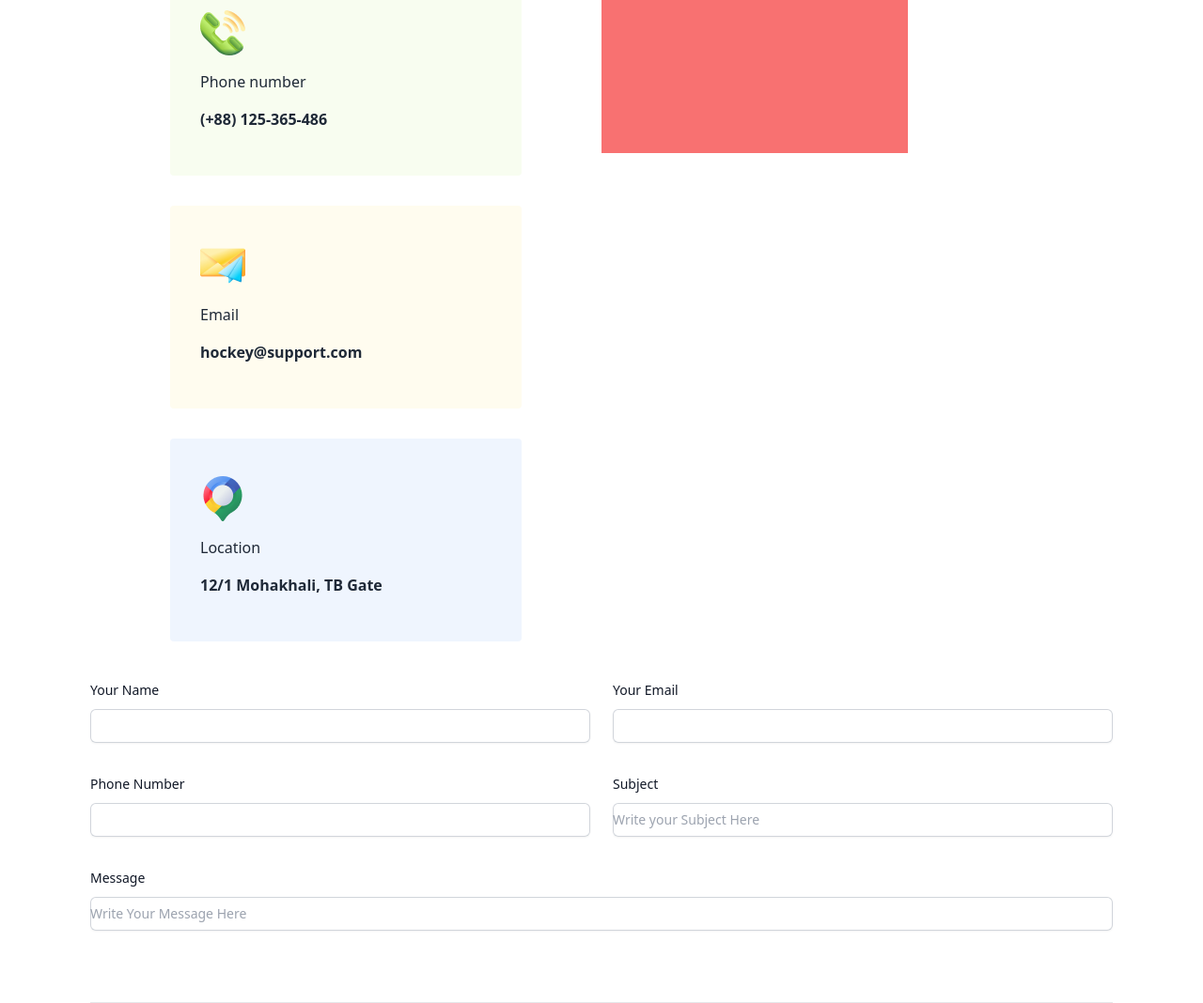
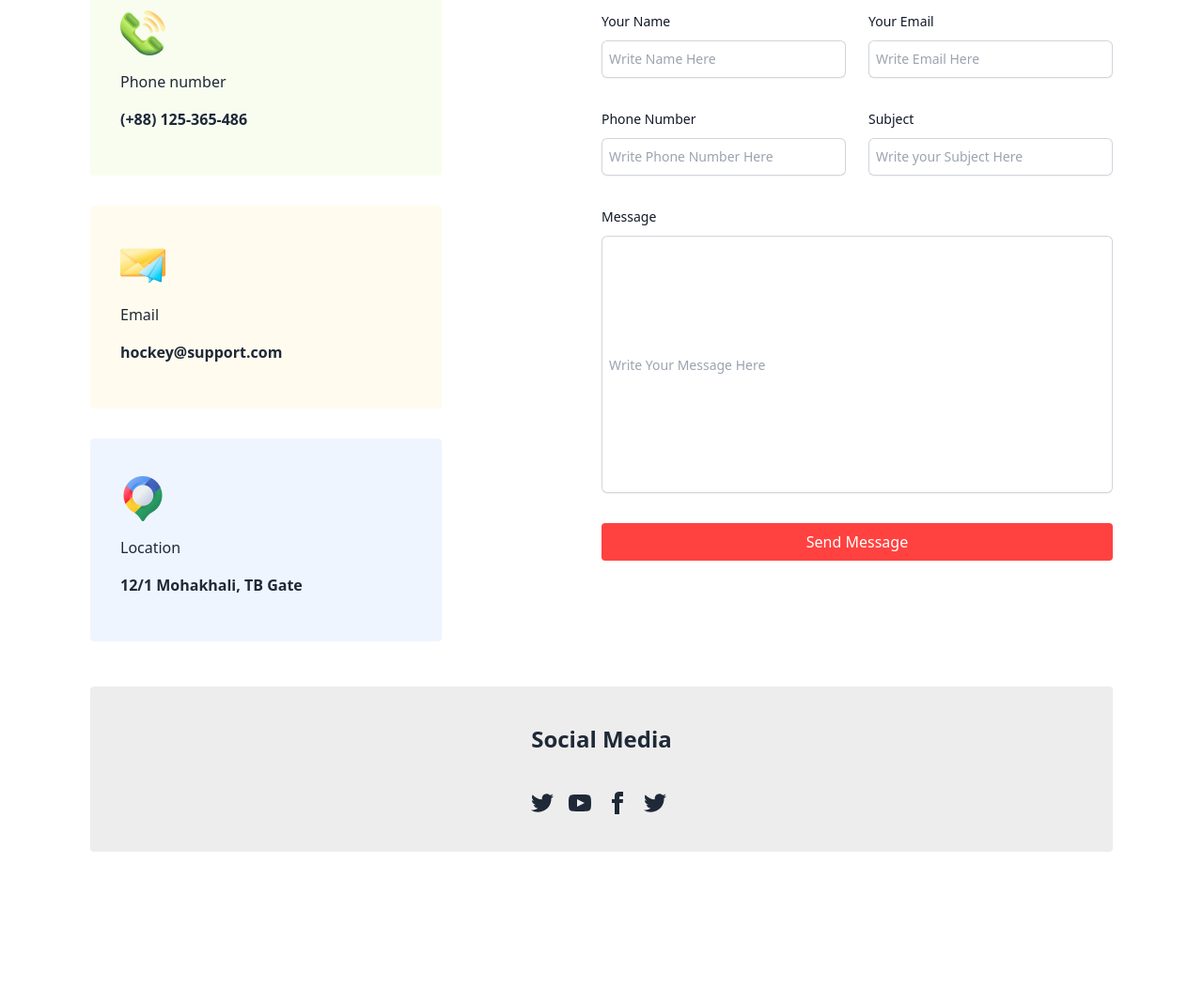
Before and after one commit to Palash-Halder/Hockeys-Landing-Page, a plain HTML site: page index.html in a window 1280 px wide. Shown: the part 4366-5434 px from the top of the page at 94% size. After the commit the page ends 5321 px from the top, so only its background shows below. Drawn offline with nearby package versions, Linux system fonts and the light colour scheme.

Commit message:
get in touch sected complete

```diff
--- a/index.html
+++ b/index.html
@@ -308,12 +308,12 @@
          <!-- ========== Get in Touch Section ========== -->
 
          <section class="mt-24 lg:mt-36">
-          <h2 class="text-2xl text-center font-bold">Clients Questions</h2>
+          <h2 class="text-2xl text-center font-bold">Get in Touch</h2>
           <p class="text-center pt-4 max-w-[600px] mx-auto ">The ball is just the beginning. The rest of your soccer journey is yet to be written. The vibrant graphics shimmer under a pearlescent finish.</p>
 
           <div class="grid grid-flow-row lg:grid-cols-2 mt-16">
 
-            <div class="grid grid-flow-row gap-8 lg:justify-center">
+            <div class="grid grid-flow-row gap-8 ">
               <div class="w-[374px] h-[216px] bg-[#BCED6D1A] p-8 rounded ">
                 <figure><img class="py-2" src="./images/phone.png" alt="Movie"/></figure>
                 <p class="py-2">Phone number</p>
@@ -331,37 +331,33 @@
               </div>
             </div>
 
-            <div class="w-3/5 h-48 bg-red-400 ">
-
-            </div>
-          </div>
-         </section>
-
-         <section>
+            <div >
                 <form>
-            <div class="space-y-12">
-
-              <div class="border-b border-gray-900/10 pb-12">
-
                       <div class="mt-10 grid grid-cols-1 gap-x-6 gap-y-8 sm:grid-cols-6">
                         <div class="sm:col-span-3">
                           <label for="first-name" class="block text-sm font-medium leading-6 text-gray-900">Your Name</label>
                           <div class="mt-2">
-                      <input type="text" name="first-name" id="first-name " autocomplete="given-name" class="block w-full rounded-md border-0 py-1.5 text-gray-900 shadow-sm ring-1 ring-inset ring-gray-300 placeholder:text-gray-400 focus:ring-2 focus:ring-inset focus:ring-indigo-600 sm:text-sm sm:leading-6">
+                            <input type="text" name="first-name" id="first-name "
+                            placeholder="Write Name Here"
+                            autocomplete="given-name" class="block w-full rounded-md border-0 p-2 text-gray-900 shadow-sm ring-1 ring-inset ring-gray-300 placeholder:text-gray-400 focus:ring-2 focus:ring-inset focus:ring-indigo-600 sm:text-sm sm:leading-6">
                           </div>
                         </div>
 
                         <div class="sm:col-span-3">
                           <label for="last-name" class="block text-sm font-medium leading-6 text-gray-900">Your Email</label>
                           <div class="mt-2">
-                      <input type="text" name="last-name" id="last-name" autocomplete="family-name" class="block w-full rounded-md border-0 py-1.5 text-gray-900 shadow-sm ring-1 ring-inset ring-gray-300 placeholder:text-gray-400 focus:ring-2 focus:ring-inset focus:ring-indigo-600 sm:text-sm sm:leading-6">
+                            <input type="text" name="last-name" id="last-name"
+                            placeholder="Write Email Here"
+                            autocomplete="family-name" class="block w-full rounded-md border-0 p-2 text-gray-900 shadow-sm ring-1 ring-inset ring-gray-300 placeholder:text-gray-400 focus:ring-2 focus:ring-inset focus:ring-indigo-600 sm:text-sm sm:leading-6">
                           </div>
                         </div>
 
                         <div class="sm:col-span-3">
                           <label for="first-name" class="block text-sm font-medium leading-6 text-gray-900">Phone Number</label>
                           <div class="mt-2">
-                      <input type="text" name="first-name" id="first-name" autocomplete="given-name" class="block w-full rounded-md border-0 py-1.5 text-gray-900 shadow-sm ring-1 ring-inset ring-gray-300 placeholder:text-gray-400 focus:ring-2 focus:ring-inset focus:ring-indigo-600 sm:text-sm sm:leading-6">
+                            <input type="text" name="first-name" id="first-name"
+                            placeholder="Write Phone Number Here"
+                            autocomplete="given-name" class="block w-full rounded-md border-0 p-2 text-gray-900 shadow-sm ring-1 ring-inset ring-gray-300 placeholder:text-gray-400 focus:ring-2 focus:ring-inset focus:ring-indigo-600 sm:text-sm sm:leading-6">
                           </div>
                         </div>
 
@@ -370,20 +366,35 @@
                           <div class="mt-2">
                             <input type="text" name="last-name" id="last-name"
                             placeholder="Write your Subject Here"
-                      autocomplete="family-name" class="block w-full rounded-md border-0 py-1.5 text-gray-900 shadow-sm ring-1 ring-inset ring-gray-300 placeholder:text-gray-400 focus:ring-2 focus:ring-inset focus:ring-indigo-600 sm:text-sm sm:leading-6">
+                            autocomplete="family-name" class="block w-full rounded-md border-0 p-2 text-gray-900 shadow-sm ring-1 ring-inset ring-gray-300 placeholder:text-gray-400 focus:ring-2 focus:ring-inset focus:ring-indigo-600 sm:text-sm sm:leading-6">
                           </div>
                         </div>
 
                         <div class="sm:col-span-6 row-span-4">
                           <label for="email" class="block text-sm font-medium leading-6 text-gray-900">Message</label>
                           <div class="mt-2">
-                      <input id="email" name="email" type="email" placeholder="Write Your Message Here" class="block w-full rounded-md border-0 py-1.5 text-gray-900 shadow-sm ring-1 ring-inset ring-gray-300 placeholder:text-gray-400 focus:ring-2 focus:ring-inset focus:ring-indigo-600 sm:text-sm sm:leading-6">
+                            <input id="email" name="email" type="email" placeholder="Write Your Message Here" aria-placeholder="4" class="block w-full h-[274px] rounded-md border-0 p-2 text-gray-900 shadow-sm ring-1 ring-inset ring-gray-300 placeholder:text-gray-400 focus:ring-2 focus:ring-inset focus:ring-indigo-600 sm:text-sm sm:leading-6">
                           </div>
+
 
                       </div>
                     </div>
+                    <button class="sm:col-span-6 row-span-4 w-full px-24 py-2 my-8 rounded text-white bg-[#FF4240]">Send Message</button>
+                </form>
             </div>
-          </form>
+          </div>
+         </section>
+
+         <section class="Social Media">
+          <div class="footer p-10 bg-[#13131813] my-12 grid grid-flow-row justify-center rounded">
+              <div class="text-2xl font-semibold">Social Media</div>
+              <div class="grid grid-flow-col gap-4">
+                <a><svg xmlns="http://www.w3.org/2000/svg" width="24" height="24" viewBox="0 0 24 24" class="fill-current"><path d="M24 4.557c-.883.392-1.832.656-2.828.775 1.017-.609 1.798-1.574 2.165-2.724-.951.564-2.005.974-3.127 1.195-.897-.957-2.178-1.555-3.594-1.555-3.179 0-5.515 2.966-4.797 6.045-4.091-.205-7.719-2.165-10.148-5.144-1.29 2.213-.669 5.108 1.523 6.574-.806-.026-1.566-.247-2.229-.616-.054 2.281 1.581 4.415 3.949 4.89-.693.188-1.452.232-2.224.084.626 1.956 2.444 3.379 4.6 3.419-2.07 1.623-4.678 2.348-7.29 2.04 2.179 1.397 4.768 2.212 7.548 2.212 9.142 0 14.307-7.721 13.995-14.646.962-.695 1.797-1.562 2.457-2.549z"></path></svg></a>
+                <a><svg xmlns="http://www.w3.org/2000/svg" width="24" height="24" viewBox="0 0 24 24" class="fill-current"><path d="M19.615 3.184c-3.604-.246-11.631-.245-15.23 0-3.897.266-4.356 2.62-4.385 8.816.029 6.185.484 8.549 4.385 8.816 3.6.245 11.626.246 15.23 0 3.897-.266 4.356-2.62 4.385-8.816-.029-6.185-.484-8.549-4.385-8.816zm-10.615 12.816v-8l8 3.993-8 4.007z"></path></svg></a>
+                <a><svg xmlns="http://www.w3.org/2000/svg" width="24" height="24" viewBox="0 0 24 24" class="fill-current"><path d="M9 8h-3v4h3v12h5v-12h3.642l.358-4h-4v-1.667c0-.955.192-1.333 1.115-1.333h2.885v-5h-3.808c-3.596 0-5.192 1.583-5.192 4.615v3.385z"></path></svg></a>
+                <a><svg xmlns="http://www.w3.org/2000/svg" width="24" height="24" viewBox="0 0 24 24" class="fill-current"><path d="M24 4.557c-.883.392-1.832.656-2.828.775 1.017-.609 1.798-1.574 2.165-2.724-.951.564-2.005.974-3.127 1.195-.897-.957-2.178-1.555-3.594-1.555-3.179 0-5.515 2.966-4.797 6.045-4.091-.205-7.719-2.165-10.148-5.144-1.29 2.213-.669 5.108 1.523 6.574-.806-.026-1.566-.247-2.229-.616-.054 2.281 1.581 4.415 3.949 4.89-.693.188-1.452.232-2.224.084.626 1.956 2.444 3.379 4.6 3.419-2.07 1.623-4.678 2.348-7.29 2.04 2.179 1.397 4.768 2.212 7.548 2.212 9.142 0 14.307-7.721 13.995-14.646.962-.695 1.797-1.562 2.457-2.549z"></path></svg></a>
+              </div>
+            </div>
          </section>
 
 
```
Lines whose indentation alone changed are shown as unchanged.
